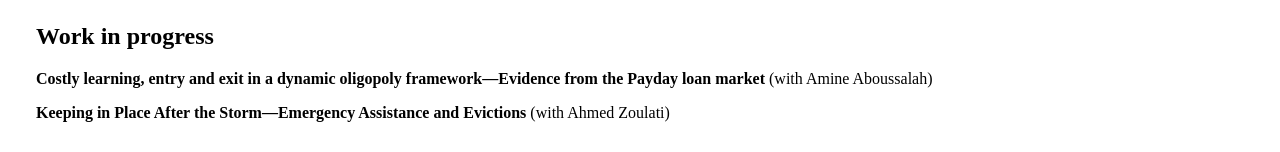
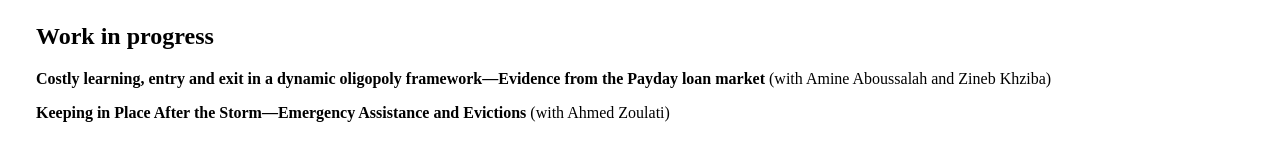
Before and after one commit to islahbilal/islahbilal.github.io, a plain HTML site: page research.html in a window 1280 px wide. Shown: the part 664-816 px from the top of the page. Drawn offline with Linux system fonts and the light colour scheme.

Commit message:
Add files via upload

```diff
--- a/research.html
+++ b/research.html
@@ -74,7 +74,7 @@
 
             <h2><a id="workinprogress" name="workinprogress"></a>Work in progress</h2>
 
-	    <p align="justify"><a><b>Costly learning, entry and exit in a dynamic oligopoly framework—Evidence from the Payday loan market</b> (with Amine Aboussalah)</a>
+	    <p align="justify"><a><b>Costly learning, entry and exit in a dynamic oligopoly framework—Evidence from the Payday loan market</b> (with Amine Aboussalah and Zineb Khziba)</a>
 
 	    <p align="justify"><a><b>Keeping in Place After the Storm—Emergency Assistance and
 Evictions</b> (with Ahmed Zoulati)</a>
```
